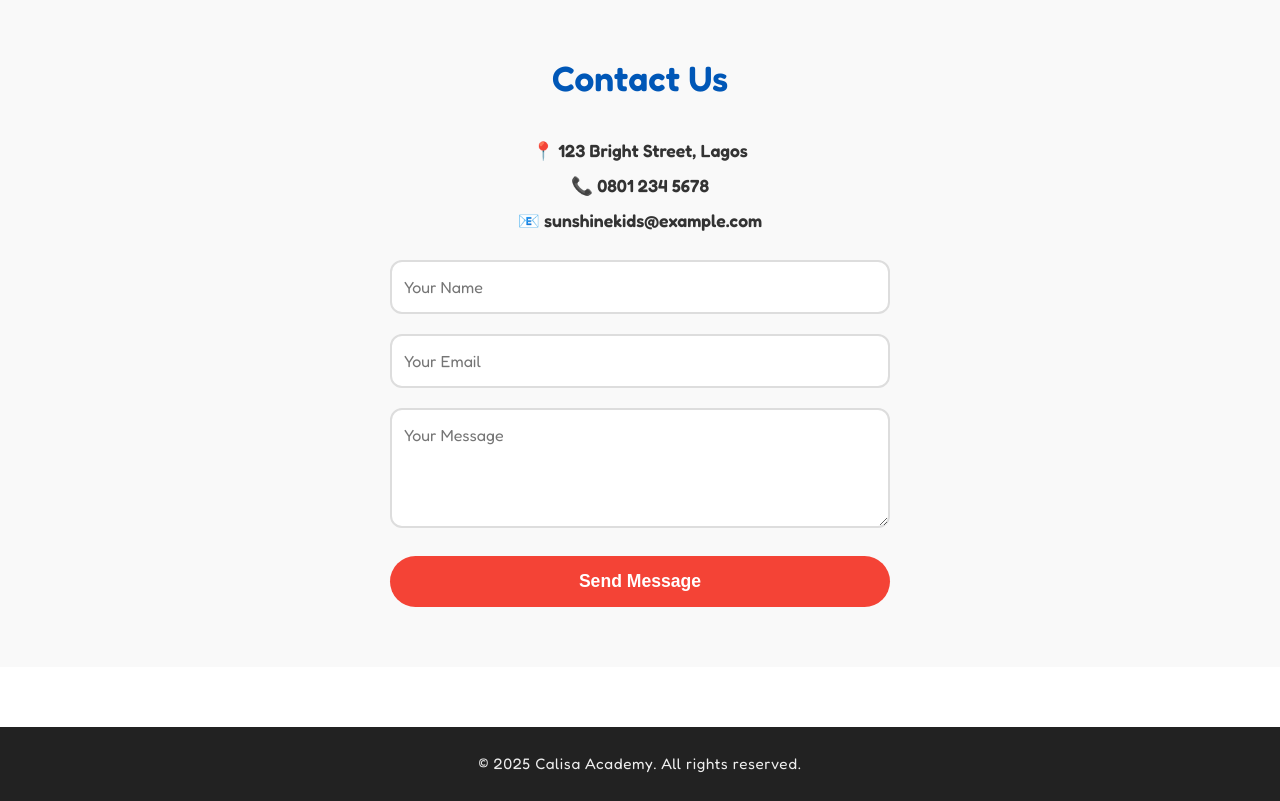
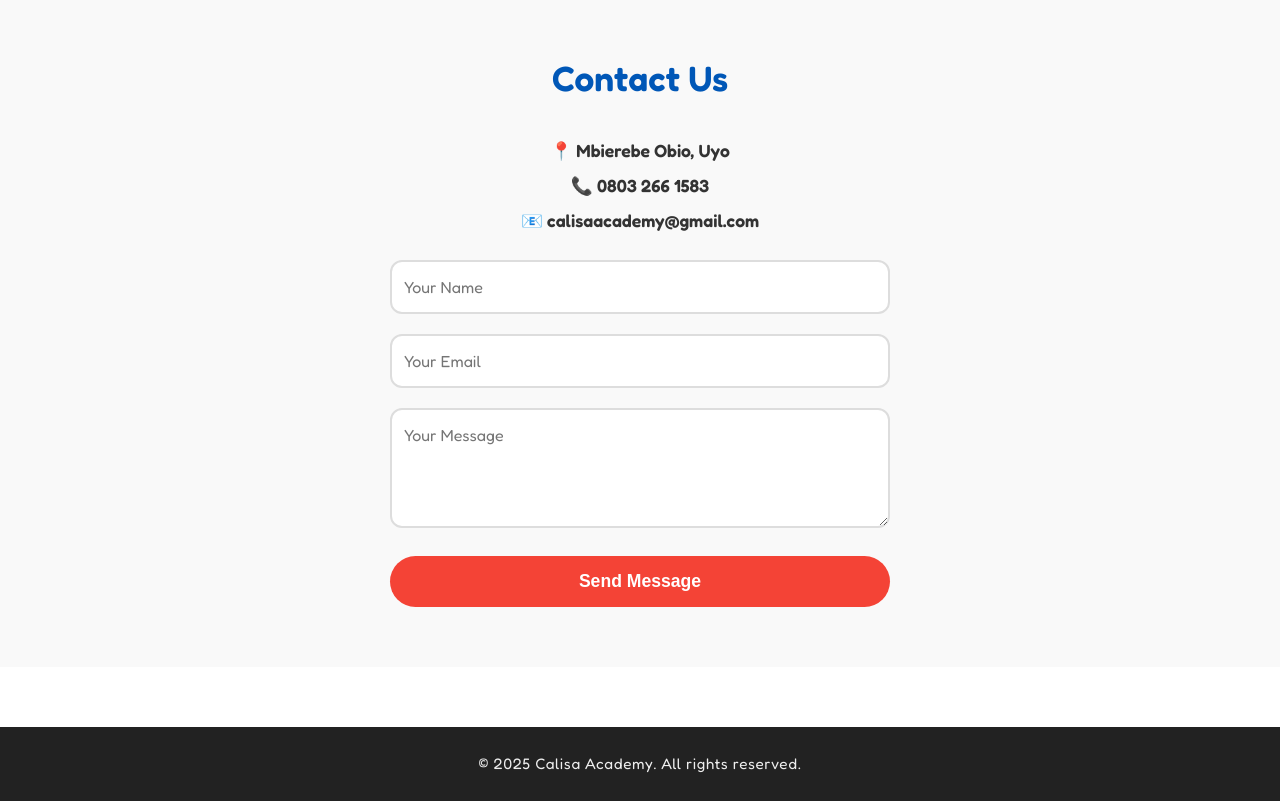
Before and after one commit to Uche-arch/calisa-academy-website, a plain HTML site: page index.html in a window 1280 px wide. Shown: the part 1580-2381 px from the top of the page. Drawn offline with nearby package versions, Linux system fonts and the light colour scheme.

Commit message:
Update contact info

```diff
--- a/index.html
+++ b/index.html
@@ -82,9 +82,9 @@
     <section id="contact" class="section light" data-aos="fade-up">
       <div class="container">
         <h3>Contact Us</h3>
-        <p>📍 123 Bright Street, Lagos</p>
-        <p>📞 0801 234 5678</p>
-        <p>📧 sunshinekids@example.com</p>
+        <p>📍 Mbierebe Obio, Uyo</p>
+        <p>📞 0803 266 1583</p>
+        <p>📧 calisaacademy@gmail.com</p>
         <form id="contact-form">
           <input type="text" placeholder="Your Name" required />
           <input type="email" placeholder="Your Email" required />
```
